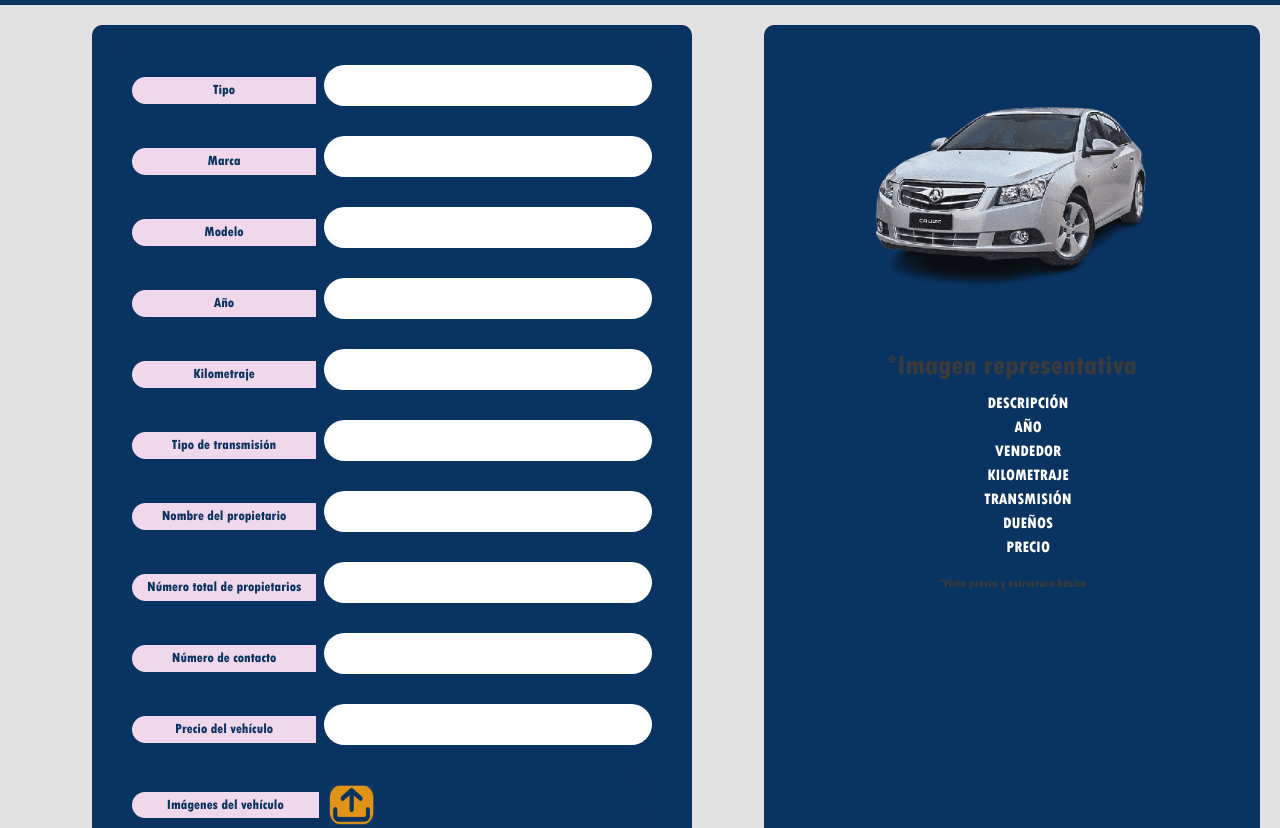
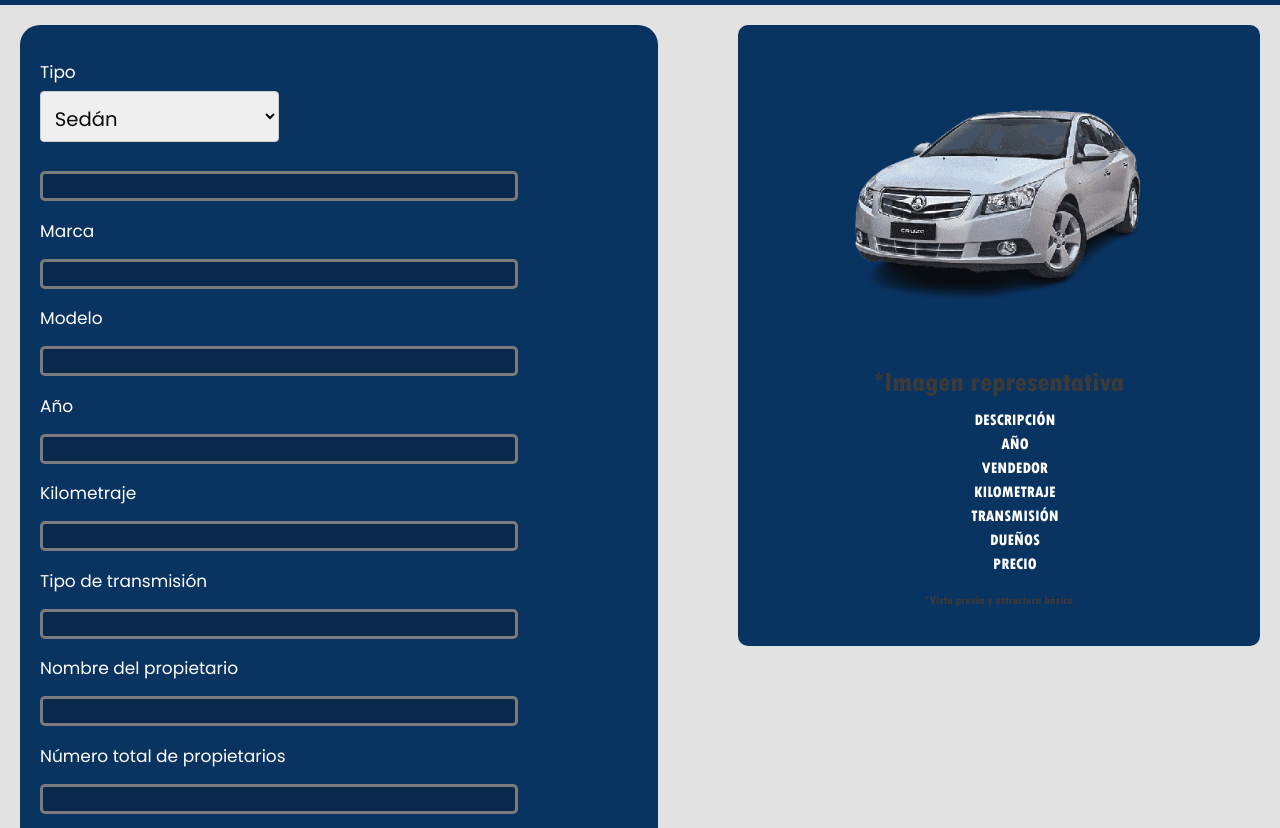
Before and after one commit to adrianlascurain/OneClickCar, a plain HTML site: page pages/product_registration.html in a window 1280 px wide. Shown: the part 81-909 px from the top of the page. Drawn offline with nearby package versions, Linux system fonts and the light colour scheme; files that its build step writes are made by us from their sources; a script that the page names is missing.

Commit message:
Make changes to de HTML,CSS and JS code from the page of product registration

```diff
--- a/css/registro.css
+++ b/css/registro.css
@@ -35,46 +35,93 @@ body {
 main {
     display: flex;
     justify-content: space-between;
+    align-items: flex-start;
     padding: 20px;
-    padding-bottom: 150px;
+    padding-bottom: 50px;
+    gap: 20px;
 }
 
 .form-section {
-    background-color: #002B5B;
+    /* background-color: #002B5B;
     padding: 20px;
     border-radius: 10px;
     width: 50%;
-    color: white;
+    color: white; */
+    background-color: #002B5B;
+    padding: 40px 60px;
+    border-radius: 20px;
+    width: 50%;
+    color: #FFC300;
+    text-align: center;
+    font-family: 'Arial', sans-serif;
+
 }
 
 
 /* Estilos del formulario */
+#alertaVehiculos{
+    font-size: small;
+}
+
 form {
-    display: grid;
+    /* display: grid;
     grid-template-columns: 1fr;
     padding: 20px;
     background-color: #002B5B;
+    border-radius: 10px; */
+    display: grid;
+    grid-template-columns: 1fr;
+    gap: 15px;
+    padding: 10px;
+    background-color: #002B5B;
     border-radius: 10px;
+    text-align: center;
+    margin-right: auto;
+    max-width: 700px;
+    margin: 0 auto;
+
 }
+
+select {
+    align-items: end;
+    width: 50%;
+    font-size: 0.7em;
+    margin-bottom: 1em;
+    padding: 0.5em;
+    border: 1px solid #ccc;
+    border-radius: 4px;
+    margin-bottom: 1em;
+    float: left;
+}
+
 .form-group {
-    display: flex;
-    align-items: center;
-    justify-content: space-between;
-    margin-bottom: 20px;
+    margin-right: 0;
+    margin-left: 0;
+    width: 80%;
 }
 .form-section {
-    background-color: #002B5B;
+    /* background-color: #002B5B;
     padding: 20px;
     border-radius: 10px;
     width: 100%;
     max-width: 600px;
     color: white;
-    margin: auto;
+    margin: auto;  */
+    background-color: #002B5B;
+    color: #ffffff;
+    font-weight: 500;
+    border-radius: 20px;
+    padding: 10px 10px 10px 10px;
+    margin-right: 60px;
+    width: 100%;
+    margin-bottom: 30px;
+    font-family: 'Poppins';
+    font-size: 28px;
 }
 
 label {
-    flex: 1;
-    background-color: #F1D6EB;
+    /* flex: 1;
+     background-color: #F1D6EB;
     padding:5px 15px;
     border-radius:20px 0 0 20px;
     color: #002B5B;
@@ -84,35 +131,30 @@ label {
     display: inline-block;
     white-space: nowrap;
     line-height: 1.2;
-    margin: 0;
+    margin: 0; */
+    color: #FFFFFF;
+    font-size: 17px;
+    margin-bottom: 5px;
+    display: block;
+    text-align: left;
 }
 #image{
-    flex: 1;
-    background-color: #F1D6EB;
-    padding:5px 15px;
-    border-radius:20px 0 0 20px;
-    color: #002B5B;
-    font-family: 'Tw-Cen-MT', sans-serif;
+    color: #FFFFFF;
     font-size: 14px;
-    text-align: center;
-    display: inline-block;
-    white-space: nowrap;
-    line-height: 1.2;
-    margin: 0;
+    margin-bottom: 5px;
+    display: block;
+    text-align: left;
 }
 input[type="text"],  input[type="number"],input[type="tel"],  textarea {
-    flex: 2;
+    border-radius: 5px;
+    color: #FFFFFF;
+    font-size: medium;
+    background: rgb(0, 32, 68);
+    border-style: solid;
+    border-width: 3px;
     width: 100%;
-    max-width: 100%;
-    padding: 10px;
-    margin-left: 8px;
-    margin-bottom: 10px;
-    border-radius: 25px;
-    background-color: #ffffff;
-    border: none;
-    font-size: 14px;
-    outline: none;
-    box-sizing: border-box;
+    height: 30px;
+    margin: 0 auto;
 }
 
 input[type="file"] {
@@ -159,12 +201,23 @@ textarea {
     width: 100%;
 }
 
-input[type="checkbox"] + label {
-    background-color: transparent;
-    padding: 0;
-    border-radius: 0;
-    color: white;
-}
+.terms {
+    display: flex;
+    flex-direction: column;
+    align-items: center;
+    margin-top: 15px;
+    gap: 15px;
+    flex-direction: row;
+  }
+
+  .terms input[type="checkbox"] {
+    margin-right: 0px;
+  }
+
+  .terms label {
+    margin-left: 0px;
+
+  }
 
 button {
     background-color: #FFB82B;
@@ -193,7 +246,7 @@ button {
     border-radius: 10px;
     padding: 20px;
     text-align: center;
-    width: 40%;
+    width: 80%;
 }
 
 .preview-section img {
--- a/js/registro.js
+++ b/js/registro.js
@@ -20,7 +20,36 @@ document.addEventListener("DOMContentLoaded", function () {
       let price = document.getElementById("precio").value;
       let description = document.getElementById("descripcion").value;
       let img = document.getElementById("imagenes");
+      let termsCheckbox = document.getElementById("terms");
+      let privacyCheckbox = document.getElementById("privacy");
 
+
+        // Array para almacenar los campos vacíos
+      let camposFaltantes = [];
+
+      // Validar que cada campo esté lleno, si no, agregarlo a la lista
+      if (type === "") camposFaltantes.push("Tipo de vehículo");
+      if (brand === "") camposFaltantes.push("Marca");
+      if (name === "") camposFaltantes.push("Modelo");
+      if (year === "") camposFaltantes.push("Año");
+      if (kilometer === "") camposFaltantes.push("Kilometraje");
+      if (transmission === "") camposFaltantes.push("Transmisión");
+      if (seller === "") camposFaltantes.push("Propietario");
+      if (owners === "") camposFaltantes.push("Número de propietarios");
+      if (contact === "") camposFaltantes.push("Contacto");
+      if (price === "") camposFaltantes.push("Precio");
+      if (description === "") camposFaltantes.push("Descripción");
+      if (!termsCheckbox.checked) camposFaltantes.push("Términos y condiciones");
+      if (!privacyCheckbox.checked) camposFaltantes.push("Política de privacidad");
+
+        // Si hay campos faltantes, mostrar alerta en formato de lista y detener el envío
+        if (camposFaltantes.length > 0) {
+          let mensajeError = "Faltan los siguientes campos por llenar:";
+          mensajeError += `<ul>${camposFaltantes.map(campo => `<li><strong>${campo}</strong></li>`).join('')}</ul>`;
+          mostrarAlerta(mensajeError);
+
+        return;
+      }
       // if (img.files.length > 0) {
       // let reader = new FileReader();
 
@@ -82,6 +111,23 @@ function obtenerVehiculos() {
   }
 }
 
+// Función para mostrar la alerta en caso de error
+function mostrarAlerta(mensaje) {
+  let alertDiv = document.getElementById("alertaVehiculos");
+  alertDiv.innerHTML = `<div class="alert alert-danger" role="alert">
+    ${mensaje}
+  </div>`;
+}
+
+function printTotal(div) {
+  div.insertAdjacentHTML(
+    "afterbegin",
+    `<div class="alert alert-primary" role="alert">
+        Vehículos en total registrados: <strong>${contadorId}</strong>
+        </div>`
+  );
+}
+
 if (localStorage.getItem("contadorId") == null) {
   localStorage.setItem("contadorId", "30");
 }
--- a/pages/product_registration.html
+++ b/pages/product_registration.html
@@ -44,8 +44,16 @@
     <main>
       <section class="form-section">
                 <form>
+                  <div id="alertaVehiculos"></div>
         <div class="form-group">
             <label for="tipo">Tipo</label>
+            <select id="tipo" name="tipo" style="margin-bottom: 1em;">
+              <option value="Sedán">Sedán</option>
+              <option value="Coupé">Coupé</option>
+              <option value="SUV">SUV</option>
+              <option value="HATCHBACK">HATCHBACK</option>
+              <option value="PICK UP">PICK UP</option>
+              <option value="VAN">VAN</option>
             <input type="text" id="tipo" name="tipo" />
           </div>
 
```
